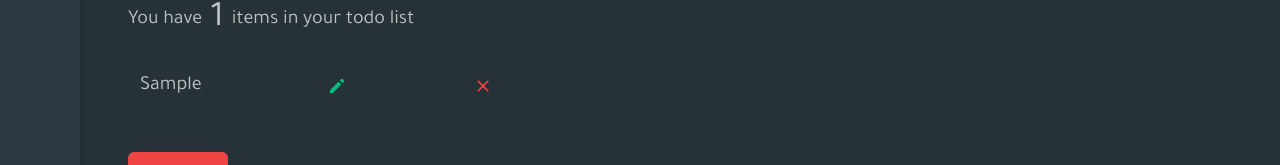
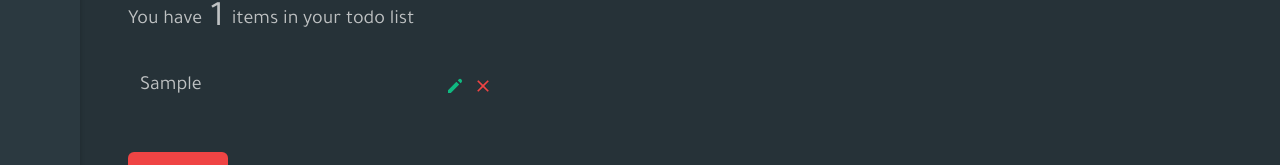
Before and after one commit to SankThomas/tsb-catalogue, a React (Create React App) app: page /todo-list in a window 1280 px wide. Both pictures are taken after typing "Sample" into the empty fields and a click on the button "Add Item". Shown: the part 180-345 px from the top of the page. Built offline with nearby package versions, Linux system fonts and the light colour scheme.

Commit message:
style buttons

```diff
--- a/src/pages/List.js
+++ b/src/pages/List.js
@@ -17,18 +17,26 @@ export default function List({ items, deleteItem, clearItems, editItem }) {
               className="todo-list text-xl flex items-center justify-between p-2 m-1 rounded md:rounded-none"
             >
               {title}
-              <button onClick={() => editItem(id)}>
+              <div className="flex items-center">
+                <button
+                  onClick={() => editItem(id)}
+                  className="mr-2 hover:bg-green-200 rounded transition-all duration-300"
+                >
                   <HiPencil
                     className="text-xl text-green-500 cursor-pointer"
                     title="Edit item"
                   />
                 </button>
-              <button onClick={() => deleteItem(id)}>
+                <button
+                  onClick={() => deleteItem(id)}
+                  className="hover:bg-red-200 rounded transition-all duration-300"
+                >
                   <IoMdClose
                     className="text-xl text-red-500 cursor-pointer"
                     title="Delete item"
                   />
                 </button>
+              </div>
             </li>
           ))}
         </ol>
```
Lines whose indentation alone changed are shown as unchanged.
